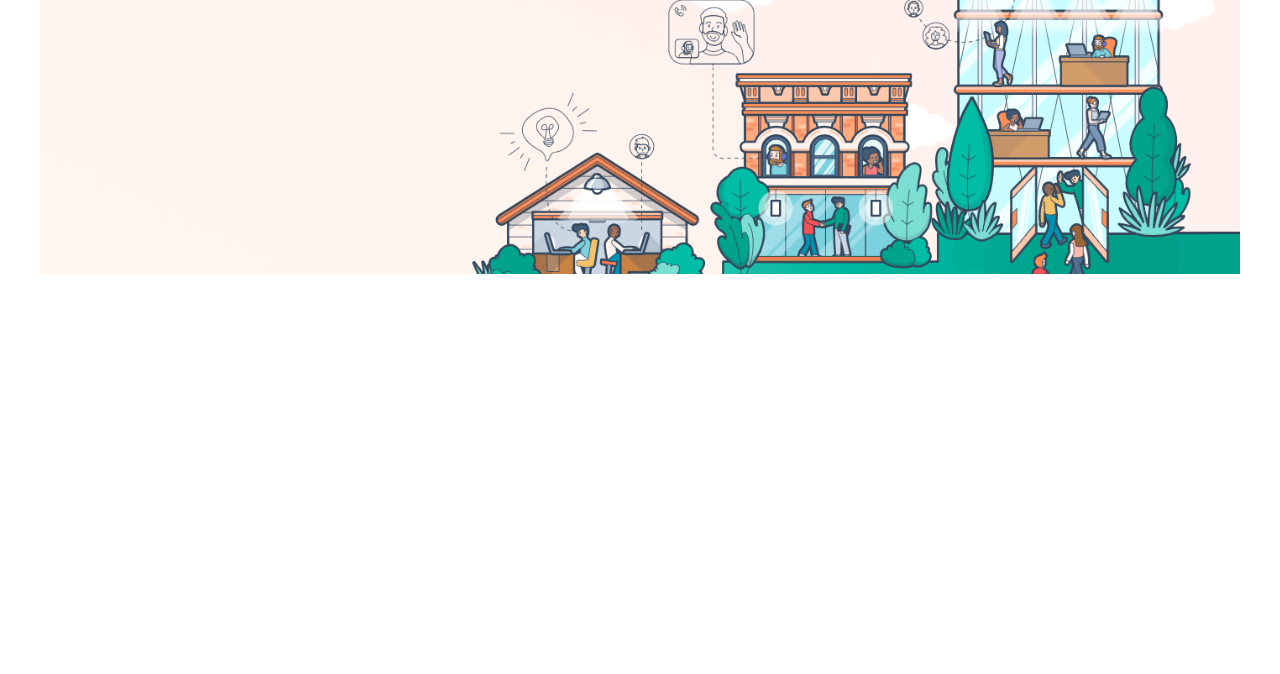
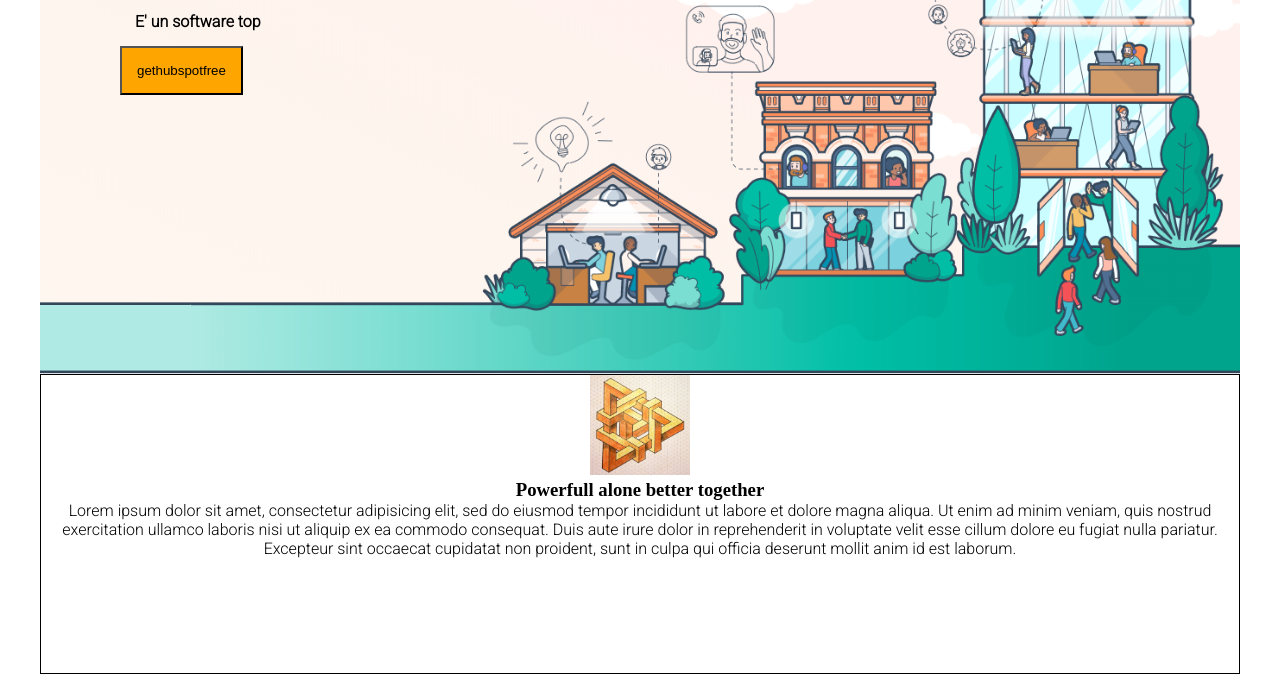
Before and after one commit to adele-recubini/htmlcss-hubspot, a plain HTML site: page index.html in a window 1280 px wide. Shown: the part 246-920 px from the top of the page. Before the commit the page ends 800 px from the top, so only its background shows below. Drawn offline with Linux system fonts and the light colour scheme.

Commit message:
creazione div slogan

```diff
--- a/css/style.css
+++ b/css/style.css
@@ -43,9 +43,12 @@ margin:0 auto;
   background-color: white;
 }
 
+h1, h4, p{
+  font-family: 'Roboto', sans-serif;
+}
 
 header{
-  height: 500px;
+  height: 600px;
   min-width: 1200px;
   background-image: url("../img/jumbotron.png");
   background-size: 60%;
@@ -54,7 +57,6 @@ header{
   margin-top: 20px;
 }
 
-
 .navbar.right{
 margin: 10px 10px;
 }
@@ -62,3 +64,29 @@ margin: 10px 10px;
 .navbar.left{
   margin-top: 10px;
 }
+
+.jumbotron{
+  width: 500px;
+  height: 350px;
+  position: relative;
+  margin-left: 40px;
+  padding: 40px 0;
+
+}
+
+h1, h4, .gethub{
+  margin-left: 40px;
+  padding: 15px;
+}
+.gethub{
+  background-color: orange;
+}
+
+.slogan{
+  border: 1px solid black;
+  text-align: center;
+  height: 300px;        !da togliere, padding tra gli elementi!
+}
+.triangolo{
+  height: 100px;
+}
--- a/index.html
+++ b/index.html
@@ -4,6 +4,8 @@
     <meta charset="utf-8">
     <title></title>
     <link rel="stylesheet" href="css/style.css">
+    <link rel="preconnect" href="https://fonts.gstatic.com">
+    <link href="https://fonts.googleapis.com/css2?family=Roboto:wght@300&display=swap" rel="stylesheet">
   </head>
   <body>
     <div class="container">
@@ -22,7 +24,7 @@
             <ul>
               <li>search</li>
               <li>login</li>
-              <li>gethubspotfree</li>
+              <li><input class="gethub" type="button" value="gethubspotfree"></li>
             </ul>
           </div>
         </div>
@@ -46,12 +48,20 @@
         </div>
 
         <div class="jumbotron">
-
+          <h1>There is a better way to grow</h1>
+          <h4>E' un software top</h4>
+          <input class="gethub" type="button" value="gethubspotfree">
         </div>
-
           <!-- fine navbar -->
         </header>
         <!-- fine header -->
+
+        <div class="slogan">
+          <img class="triangolo" src="img/triangolo.jpg" alt="">
+          <h3>Powerfull alone better together</h3>
+          <p>Lorem ipsum dolor sit amet, consectetur adipisicing elit, sed do eiusmod tempor incididunt ut labore et dolore magna aliqua. Ut enim ad minim veniam, quis nostrud exercitation ullamco laboris nisi ut aliquip ex ea commodo consequat. Duis aute irure dolor in reprehenderit in voluptate velit esse cillum dolore eu fugiat nulla pariatur. Excepteur sint occaecat cupidatat non proident, sunt in culpa qui officia deserunt mollit anim id est laborum.</p>
+        </div>
+
     </div>
   </body>
 </html>
```
Also changed, not shown: img/triangolo.jpg (added).
